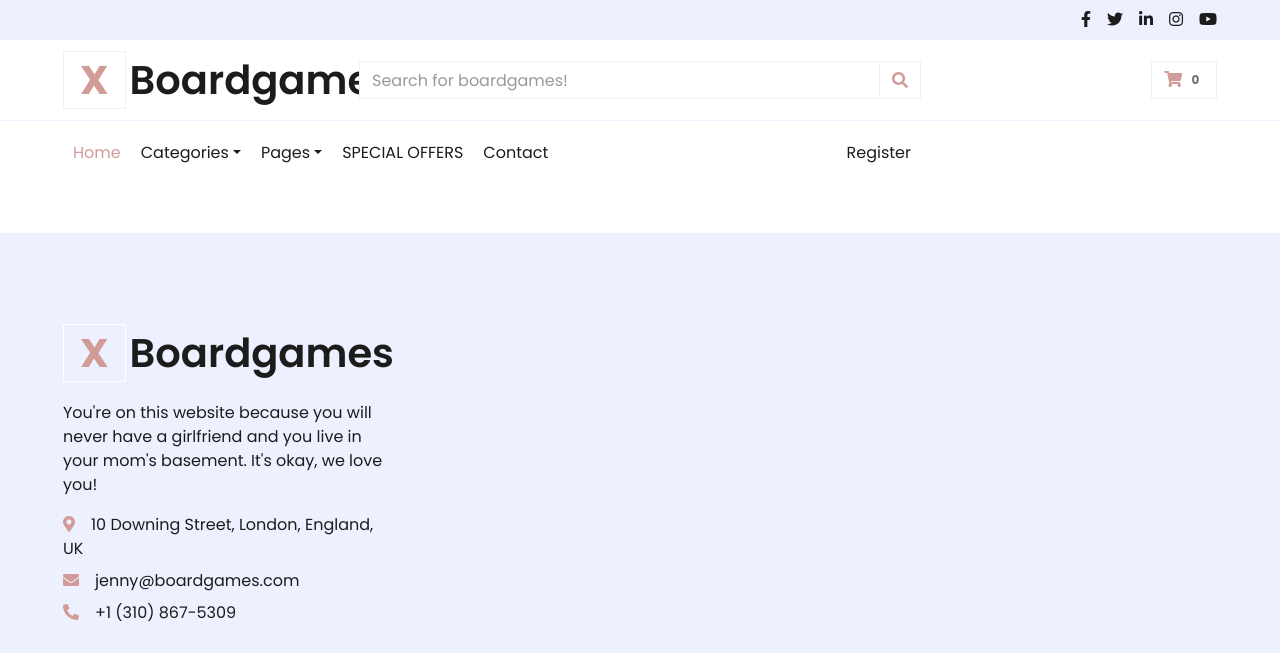
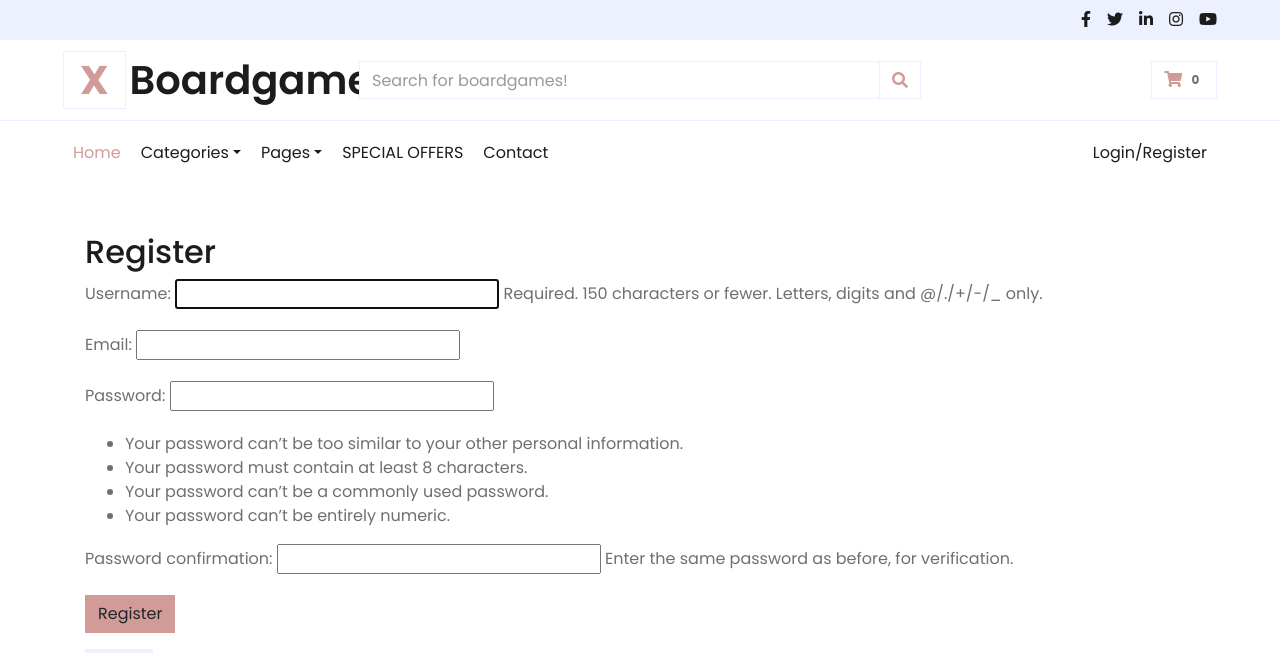
Before and after one commit to azizhayat37/ESDsolo, a Django app: page /register/ in a window 1280 px wide. Shown: the top 653 px of the page. Run offline with Django 4.2, Linux system fonts and the light colour scheme; some libraries are stand-ins or nearby versions; grey boxes are pictures that could not be loaded.

Commit message:
users can now log in and log out, lots of minor changes to templates, views.py, urls.py, and forms.py

```diff
--- a/boardgames/forms.py
+++ b/boardgames/forms.py
@@ -6,3 +6,10 @@ from django.contrib.auth.forms import UserCreationForm
 class LoginForm(forms.Form):
     username = forms.CharField()
     password = forms.CharField(widget=forms.PasswordInput)
+
+class RegisterForm(UserCreationForm):
+    email = forms.EmailField()
+
+    class Meta:
+        model = User
+        fields = ['username', 'email', 'password1', 'password2']
--- a/boardgames/templates/boardgames/base.html
+++ b/boardgames/templates/boardgames/base.html
@@ -88,7 +88,7 @@
     <!-- Navbar Start -->
     <div class="container-fluid mb-5">
         <div class="row border-top px-xl-5">
-            <div class="col-lg-9">
+            <div class="col-lg-12">
                 <nav class="navbar navbar-expand-lg bg-light navbar-light py-3 py-lg-0 px-0">
                     <a href="" class="text-decoration-none d-block d-lg-none">
                         <h1 class="m-0 display-5 font-weight-semi-bold"><span class="text-primary font-weight-bold border px-3 mr-1">E</span>Shopper</h1>
@@ -125,9 +125,9 @@
                         </div>
                         <div class="navbar-nav ml-auto py-0">
                             {% if user.is_authenticated %}
-                            <a href="{% url 'login' %}" class="nav-item nav-link">Login</a>
-                            {% else %}
-                            <a href="{% url 'register' %}"  class="nav-item nav-link">Register</a>
+                            <a href="{% url 'logout_view' %}"  class="nav-item nav-link">Hello, {{ user.username }}! (Logout)</a>
+                            {% elif not user.is_authenticated %}
+                            <a href="{% url 'login_view' %}"  class="nav-item nav-link">Login/Register</a>
                             {% endif %}
                         </div>
                     </div>
--- a/boardgames/templates/boardgames/login.html
+++ b/boardgames/templates/boardgames/login.html
@@ -1,9 +1,9 @@
 {% extends 'boardgames/base.html' %}
 
 {% block content %}
-    <div style="display: flex; justify-content: center; align-items: center; height: 80vh;">
+    <div style="display: flex; justify-content: center; align-items: center; height: 40vh;">
         <div style="width: 100%; max-width: 320px;">
-            <form action="{% url 'login' %}" method="post">
+            <form action="{% url 'login_view' %}" method="post">
                 {% csrf_token %}
                 <div class="form-group">
                     {{ form.username.label_tag }}
@@ -15,6 +15,7 @@
                 </div>
                 <div>
                     <input type="submit" value="Login" class="btn btn-primary">
+                    <a href="{% url 'register' %}" class="btn btn-secondary">Register</a>
                 </div>
                 {% if form.non_field_errors %}
                     <div class="alert alert-danger">
--- a/boardgames/templates/boardgames/register.html
+++ b/boardgames/templates/boardgames/register.html
@@ -1,5 +1,13 @@
 {% extends 'boardgames/base.html' %}
 
-
 {% block content %}
+<div class="container mt-5">
+    <h2>Register</h2>
+    <form method="post" action="{% url 'register' %}">
+        {% csrf_token %}
+        {{ form.as_p }}
+        <button type="submit" class="btn btn-primary">Register</button>
+    </form>
+    <a href="{% url 'login_view' %}" class="btn btn-secondary mt-3">Login</a>
+</div>
 {% endblock %}
--- a/boardgames/templatetags/tags.py
+++ b/boardgames/templatetags/tags.py
@@ -1,5 +1,8 @@
 from django import template
 register = template.Library()
+
+# This is necessary to get pagination to work properly
+# Without it, the range of pages would be the entire database
 
 @register.filter
 def get_pagination_range(value, arg):
--- a/boardgames/urls.py
+++ b/boardgames/urls.py
@@ -5,8 +5,9 @@ from . import views
 
 urlpatterns = [
     path('', views.index, name='index'),
-    path('login/', views.login, name='login'),
+    path('login_veiw/', views.login_view, name='login_view'),
     path('register/', views.register, name='register'),
     path('display/', views.display, name='display'),
     path('display/<str:category>/', views.display, name='display'),
+    path('logout_view/', views.logout_view, name='logout_view'),
 ]
--- a/boardgames/views.py
+++ b/boardgames/views.py
@@ -1,32 +1,34 @@
 from django.shortcuts import render
 from django.db.models import F
-from django.contrib.auth import authenticate, login
+from django.contrib.auth import authenticate
+from django.contrib.auth import logout as auth_logout
+from django.contrib.auth import login as auth_login
 from django.shortcuts import render, get_object_or_404, redirect
 from django.contrib.auth.forms import UserCreationForm, AuthenticationForm
 from django.core.paginator import Paginator, EmptyPage, PageNotAnInteger
 from .models import BoardGame
-from .forms import LoginForm
+from .forms import LoginForm, RegisterForm
 
 # Create your views here.
 
-# NEED TO CREATE A REGISTRATION PAGE
+def index(request):
+    context = {}
+    return render(request, 'boardgames/index.html', context)
+
+
 def register(request):
     if request.method == 'POST':
-        form = UserCreationForm(request.POST)
+        form = RegisterForm(request.POST)  # Use the custom RegisterForm
         if form.is_valid():
-            form.save()
-            username = form.cleaned_data.get('username')
-            raw_password = form.cleaned_data.get('password1')
-            user = authenticate(username=username, password=raw_password)
-            login(request, user)
+            user = form.save()
+            auth_login(request, user)  # Log the user in
             return redirect('index')
     else:
-        form = UserCreationForm()
+        form = RegisterForm()  # Instantiate a blank version of your custom form
     return render(request, 'boardgames/register.html', {'form': form})
 
 
-# NEED TO CREATE A LOGIN PAGE
-def login(request):
+def login_view(request):
     if request.method == 'POST':
         form = LoginForm(request.POST)
         if form.is_valid():
@@ -34,16 +36,12 @@ def login(request):
             password = form.cleaned_data.get('password')
             user = authenticate(username=username, password=password)
             if user is not None:
-                login(request, user)
+                auth_login(request, user)
                 return redirect('index')
             return redirect('index')
     else:
         form = LoginForm()
     return render(request, 'boardgames/login.html', {'form': form})
-
-def index(request):
-    context = {}
-    return render(request, 'boardgames/index.html', context)
 
 
 def display(request, category=None):
@@ -75,7 +73,7 @@ def display(request, category=None):
         # search boardgames in the database by name
         games = BoardGame.objects.filter(name__icontains=category)
 
-    # establish pagination
+    # establish pagination, see tags.py under templatetags for more info
     page = request.GET.get('page', 1)
 
     start = 1
@@ -95,3 +93,7 @@ def display(request, category=None):
         'pagination_range': f"{start},{end}",
     }
     return render(request, 'boardgames/display.html', context)
+
+def logout_view(request):
+    auth_logout(request)
+    return redirect('index')
```
Also changed, not shown: README.md, db.sqlite3.
